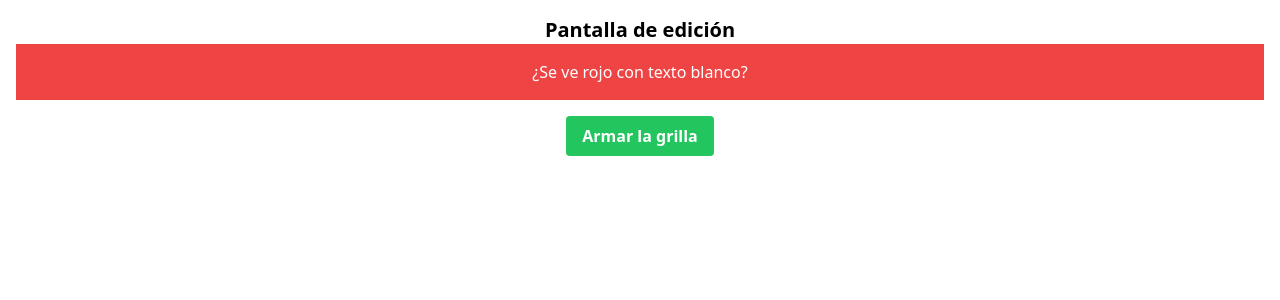
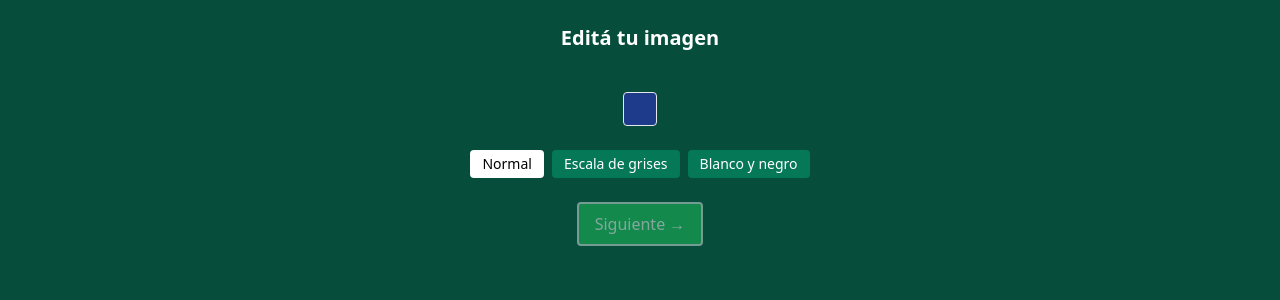
Before and after one commit to chinoCastr0/senioApp, a React (Vite) app: page /editar in a window 1280 px wide. Shown: the top 300 px of the page. Built offline with nearby package versions, Linux system fonts and the light colour scheme.

Commit message:
22/7 cssfilter y canvas

```diff
--- a/src/components/ui/BotonPrimario.jsx
+++ b/src/components/ui/BotonPrimario.jsx
@@ -3,7 +3,7 @@ export default function BotonPrimario({ texto, onClick, disabled = false, classN
     <button
       onClick={onClick}
       disabled={disabled}
-      className={`bg-green-500 text-white px-4 py-2 rounded transition
+      className={`border-2 border-white-300 bg-green-500 text-white px-4 py-2 rounded transition
                   hover:bg-green-600 disabled:opacity-50 disabled:cursor-not-allowed ${className}`}
     >
       {texto}
--- /dev/null
+++ b/src/hooks/aplicarFiltroCanvas.jsx
@@ -0,0 +1,29 @@
+export function aplicarFiltroCanvas(base64, filtro) {
+  return new Promise((resolve) => {
+    const img = new Image()
+    img.crossOrigin = 'Anonymous'
+    img.onload = () => {
+      const canvas = document.createElement('canvas')
+      canvas.width = img.width
+      canvas.height = img.height
+      const ctx = canvas.getContext('2d')
+
+      // Aplicar filtro real
+      switch (filtro) {
+        case 'grises':
+          ctx.filter = 'grayscale(100%)'
+          break
+        case 'blancoNegro':
+          ctx.filter = 'grayscale(100%) contrast(200%)'
+          break
+        default:
+          ctx.filter = 'none'
+      }
+
+      ctx.drawImage(img, 0, 0)
+      const nuevoBase64 = canvas.toDataURL('image/jpeg', 1.0)
+      resolve(nuevoBase64)
+    }
+    img.src = base64
+  })
+}
--- /dev/null
+++ b/src/hooks/useImagenTemporal.jsx
@@ -0,0 +1,28 @@
+// src/hooks/useImagenTemporal.js
+import { useState, useEffect } from 'react'
+
+const CLAVE_STORAGE = 'imagenBase64'
+
+export default function useImagenTemporal() {
+  const [base64, setBase64State] = useState(null)
+
+  // Al iniciar, buscamos si ya había una imagen guardada
+  useEffect(() => {
+    const guardada = localStorage.getItem(CLAVE_STORAGE)
+    if (guardada) setBase64State(guardada)
+  }, [])
+
+  // Cuando se actualiza el base64, también lo guardamos en localStorage
+  const setBase64 = (nuevoBase64) => {
+    setBase64State(nuevoBase64)
+    localStorage.setItem(CLAVE_STORAGE, nuevoBase64)
+  }
+
+  // Borrar la imagen temporal cuando termina el flujo
+  const clearBase64 = () => {
+    setBase64State(null)
+    localStorage.removeItem(CLAVE_STORAGE)
+  }
+
+  return { base64, setBase64, clearBase64 }
+}
--- a/src/pages/Edicion.jsx
+++ b/src/pages/Edicion.jsx
@@ -1,23 +1,75 @@
 import { useNavigate } from 'react-router-dom'
+import { useState } from 'react'
+import { useLocation } from 'react-router-dom'
+import VistaPreviaImagen from '../components/ui/VistaPreviaImagen'
 import BotonPrimario from '../components/ui/BotonPrimario'
+import useImagenTemporal from '../hooks/useImagenTemporal'
+import { aplicarFiltroCanvas } from '../hooks/aplicarFiltroCanvas'
+
+const FILTROS = [
+  {
+    clave: 'ninguno',
+    clase: '',
+    label: 'Normal',
+  },
+  {
+    clave: 'grises',
+    clase: 'filter grayscale',
+    label: 'Escala de grises',
+  },
+  {
+    clave: 'blancoNegro',
+    clase: 'filter grayscale contrast-200',
+    label: 'Blanco y negro',
+  },
+]
+
 export default function Edicion() {
-const navigate = useNavigate()
+  const { base64, setBase64 } = useImagenTemporal()
+  const { state } = useLocation()
+  const navigate = useNavigate()
+  const layoutSeleccionado = state?.layoutSeleccionado
 
-  function irAGrilla() {
-    navigate('/grilla')
-  }
+  const [filtro, setFiltro] = useState('ninguno')
+
+      async function irAGrilla() {
+  const base64Procesada = await aplicarFiltroCanvas(base64, filtro)
+  setBase64(base64Procesada) // reemplaza con la imagen filtrada de verdad
+  navigate('/grilla', { state: { layoutSeleccionado } })
+  console.log('obtenido', {state: {layoutSeleccionado, base64Procesada}})
+}
+  const filtroActual = FILTROS.find(f => f.clave === filtro)
+
   return (
-    <div className="p-4 text-center">
-      <h1 className="text-xl font-bold">Pantalla de edición</h1>
+    <div className="min-h-screen bg-emerald-900 px-4 py-6 flex flex-col items-center gap-6">
+      <h1 className="text-white text-xl font-bold">Editá tu imagen</h1>
 
-      <div className="bg-red-500 text-white p-4">
-        ¿Se ve rojo con texto blanco?
+      <div className='max-h-50 mt-4 border rounded p-4 bg-blue-900 '>
+        {base64 && (
+          <VistaPreviaImagen src={base64} className={`max-h-40 mx-auto ${filtroActual.clase}`} />
+        )}
       </div>
+
+      <div className="flex gap-2 text-white text-sm">
+        {FILTROS.map(({ clave, label }) => (
+          <button
+            key={clave}
+            className={`px-3 py-1 rounded ${
+              filtro === clave ? 'bg-white text-black' : 'bg-emerald-700'
+            }`}
+            onClick={() => setFiltro(clave)}
+          >
+            {label}
+          </button>
+        ))}
+      </div>
+
       <BotonPrimario
-        texto="Armar la grilla"
+        texto="Siguiente →"
         onClick={irAGrilla}
-        className="mt-4 bg-blue-500 hover:bg-blue-700 text-white font-bold py-2 px-4 rounded"
-    />
-        </div>
+        disabled={!base64 || !layoutSeleccionado}
+      />
+    </div>
   )
+
 }
--- a/src/pages/Grilla.jsx
+++ b/src/pages/Grilla.jsx
@@ -1,7 +1,8 @@
 import React from 'react';
 import { useNavigate } from 'react-router-dom';
 import BotonPrimario from '../components/ui/BotonPrimario';
-
+import VistaPreviaImagen from '../components/ui/VistaPreviaImagen';
+import useImagenTemporal from '../hooks/useImagenTemporal';
 export default function Grilla() {
     const navigate = useNavigate();
     function irASubida() {
@@ -11,12 +12,16 @@ export default function Grilla() {
         <div className="flex flex-col items-center justify-center min-h-screen bg-green-400">
             <h1 className="text-2xl font-bold text-center">Grilla de Recursos</h1>
             <p className="text-center mt-4">Aquí se mostrarán los recursos subidos.</p>
+            <div className="mt-8">
+                <VistaPreviaImagen src={useImagenTemporal().base64} className="max-h-40 mx-auto" />
+
             <BotonPrimario
                 texto="Exportar Grilla"
                 onClick={irASubida}
                 className="mt-4 bg-blue-500 hover:bg-blue-600 text-white px-4 py-2 rounded transition"
             />
         </div>
+        </div>
     )
 
 
--- a/src/pages/SelectorLayouts.jsx
+++ b/src/pages/SelectorLayouts.jsx
@@ -1,15 +1,27 @@
 import { useNavigate } from 'react-router-dom'
-import { useLocation } from 'react-router-dom'
+import { useState, useEffect } from 'react'
+
 import BotonPrimario from '../components/ui/BotonPrimario'
 import { calcularDPI, clasificarCalidad } from '../hooks/CalDPI'
-
+import useImagenTemporal from '../hooks/useImagenTemporal'
 
 export default function LayoutSelector() {
-    const {state} = useLocation()
-    const archivo = state?.archivo
-    console.log('Archivo recibido:', archivo)
   const navigate = useNavigate()
+  const { base64 } = useImagenTemporal()
+  const [dimensiones, setDimensiones] = useState(null)
 
+  // Extraer dimensiones de la imagen base64
+  useEffect(() => {
+    if (base64) {
+      const img = new Image()
+      img.onload = () => {
+        setDimensiones({ width: img.width, height: img.height })
+      }
+      img.src = base64
+    }
+  }, [base64])
+
+  // Layouts disponibles
   const layouts = [
     { id: 1, titulo: "1 por hoja", cantidad: 1, altoMm: 297, anchoMm: 210 },
     { id: 2, titulo: "2 por hoja", cantidad: 2, altoMm: 148.5, anchoMm: 210 },
@@ -17,21 +29,27 @@ export default function LayoutSelector() {
     { id: 6, titulo: "6 por hoja", cantidad: 6, altoMm: 99, anchoMm: 105 },
   ]
 
+  // Ir a la etapa de edición
   const handleSeleccion = (layout) => {
-    navigate('/edicion', { state: { layoutSeleccionado: layout } })
+    navigate('/editar', { state: { layoutSeleccionado: layout } })
+  }
+
+  // Mientras se carga la imagen
+  if (!base64 || !dimensiones) {
+    return <p className="text-center text-gray-600 mt-10">Cargando imagen...</p>
   }
 
   return (
-    <div className="min-h-screen bg-white px-4 py-6">
-      <h1 className="text-xl font-bold mb-4 text-center">Elegí un formato de impresión</h1>
+    <div className="bg-emerald-900 min-h-screen px-4 py-6">
+      <h1 className="bg-lime-950 text-white text-xl font-bold mb-4 text-center">Elegí un formato de impresión</h1>
 
       <div className="space-y-4">
         {layouts.map((layout) => {
-          const dpi = calcularDPI(archivo, layout.anchoMm, layout.altoMm)
+          const dpi = calcularDPI(dimensiones, layout.anchoMm, layout.altoMm)
           const calidad = clasificarCalidad(dpi)
 
           return (
-            <div key={layout.id} className="flex items-center justify-between border rounded-xl p-4 shadow-sm">
+            <div key={layout.id} className="flex items-center justify-between border rounded-xl p-4 shadow-sm bg-white">
               <div>
                 <p className="font-semibold">{layout.titulo}</p>
                 <p className="text-sm text-gray-600">{layout.cantidad} copia(s) por hoja</p>
--- a/src/pages/Subida.jsx
+++ b/src/pages/Subida.jsx
@@ -4,12 +4,28 @@ import { useNavigate } from 'react-router-dom'
 import BotonPrimario from '../components/ui/BotonPrimario'
 import InputArchivo from '../components/ui/InputArchivo'
 import VistaPreviaImagen from '../components/ui/VistaPreviaImagen'
+import useImagenTemporal from '../hooks/useImagenTemporal'
 
 export default function Subida() {
   const [archivo, setArchivo] = useState(null)
   const [preview, setPreview] = useState(null)
   const navigate = useNavigate()
+  const { setBase64 } = useImagenTemporal()
 
+  //  Cuando se elige un archivo, lo convertimos a base64 y lo guardamos
+  const manejarArchivo = (archivo) => {
+    setArchivo(archivo) // lo guardás si querés usarlo para preview temporal
+
+    if (archivo && archivo.type.startsWith('image/')) {
+      const lector = new FileReader() //se crea el FileReader q es una instancia de clase del nav
+      lector.onload = () => {
+        setBase64(lector.result) //  guardado en localStorage, paso 3
+      }
+      lector.readAsDataURL(archivo) // lee el archivo como una URL de datos PASO 2
+    }
+  }
+
+  //  Generar vista previa (ObjectURL solo para mostrar)
   useEffect(() => {
     if (archivo && archivo.type.startsWith('image/')) {
       const url = URL.createObjectURL(archivo)
@@ -18,32 +34,30 @@ export default function Subida() {
     } else {
       setPreview(null)
     }
-  }, [archivo])
+  }, [archivo]) // Cuando cambia el archivo, actualiza la vista previa
 
-
-
+  // Cuando hace clic en "Siguiente"
   function irALayouts() {
-    navigate('/layouts', { state: { archivo } })
+    navigate('/layouts') // ya no se pasa el archivo, porque ya está guardado en localStorage
   }
 
   return (
     <div className="bg-emerald-900 min-h-screen flex flex-col items-center justify-center gap-6 p-4">
-      <h1 className="text-white text-2xl font-bold text-center border-">Subí tu recurso</h1>
+      <h1 className="text-white text-2xl font-bold text-center">Subí tu recurso</h1>
 
-      <InputArchivo onArchivoSeleccionado={setArchivo} />
+      <InputArchivo onArchivoSeleccionado={manejarArchivo} />
 
-      {archivo && (
+      {preview && (
         <div className="text-center text-sm text-gray-300">
-          {preview && (
-            <div className="max-h-30 mt-4 border rounded p-4 bg-blue-900">
-              <p className="mb-2">Vista previa:</p>
-              <VistaPreviaImagen src={preview} className="max-h-20 mx-auto" />
-            </div>
-          )}
+          <div className="max-h-30 mt-4 border rounded p-4 bg-blue-900">
+            <p className="mb-2">Vista previa:</p>
+            <VistaPreviaImagen src={preview} className="max-h-20 mx-auto" />
+          </div>
         </div>
       )}
 
-      <BotonPrimario className='border-2 border-white-300'
+      <BotonPrimario
+      //  className="border-2 border-white-300"
         texto="Siguiente →"
         onClick={irALayouts}
         disabled={!archivo}
```
Also changed, not shown: src/pages/Export.jsx (+7 -0 lines).
